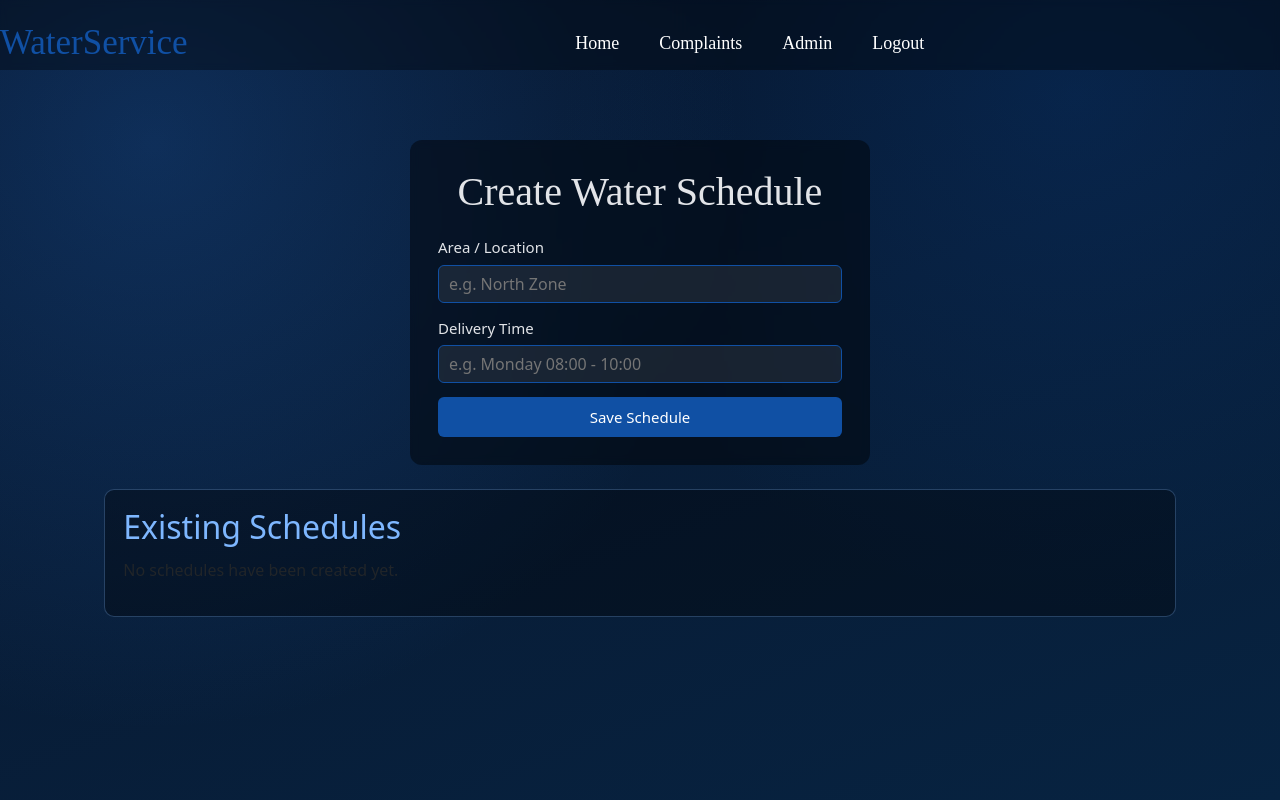
After one commit to Allankamaus/Water-Management-system, a Flask app: page /admin/schedule in a window 1280 px wide. The commit adds this page. Run offline with Flask 2, Linux system fonts and the light colour scheme; the visitor is signed in with stand-in values (Sample User, id 1); data that the repository does not hold is empty; some libraries are stand-ins or nearby versions.

Commit message:
added chedules

```diff
--- a/app.py
+++ b/app.py
@@ -1,6 +1,15 @@
 from flask import Flask, render_template, request, redirect, url_for, flash, session
 import os
-from db import verify_user, create_user, verify_admin, get_all_users
+from db import (
+    verify_user,
+    create_user,
+    verify_admin,
+    get_all_users,
+    get_all_schedules,
+    create_schedule,
+    get_schedules_for_location,
+    get_user_profile,
+)
 
 # Create the Flask application object. This is the central object used to
 # register routes, configure settings, and run the web server.
@@ -13,17 +22,28 @@ app.secret_key = os.environ.get("FLASK_SECRET", "dev-secret")
 
 @app.route("/")
 def index():
-    """Render the landing page with basic service information and delivery schedule."""
-    # Example schedule data shown on the homepage. In later iterations,
-    # this should come from a database or schedule service.
-    schedule = [
-        {"zone": "North", "date": "2026-06-20", "time": "08:00 - 10:00"},
-        {"zone": "East", "date": "2026-06-21", "time": "14:00 - 16:00"},
-    ]
+    """Render the landing page with delivery schedules based on the logged-in user's area."""
     user = None
+    schedule = get_all_schedules()
+    schedule_label = "All areas"
+
     if session.get("user_id"):
         user = {"id": session.get("user_id"), "name": session.get("user_name")}
-    return render_template("index.html", schedule=schedule, user=user, page_class="landing-page")
+        profile = get_user_profile(session.get("user_id"))
+        if profile and profile.get("user_address"):
+            schedule = get_schedules_for_location(profile["user_address"])
+            schedule_label = f"Your area ({profile['user_address']})"
+        else:
+            schedule = get_all_schedules()
+            schedule_label = "All areas"
+
+    return render_template(
+        "index.html",
+        schedule=schedule,
+        schedule_label=schedule_label,
+        user=user,
+        page_class="landing-page",
+    )
 
 
 @app.context_processor
@@ -73,7 +93,8 @@ def signup():
         name = request.form.get("name")
         email = request.form.get("email")
         password = request.form.get("password")
-        created = create_user(name, email, password)
+        address = request.form.get("address", "").strip()
+        created = create_user(name, email, password, address)
         if created:
             flash("Account created. Please sign in.")
             return redirect(url_for("signin"))
@@ -122,6 +143,32 @@ def logout():
     return redirect(url_for("index"))
 
 
+@app.route("/admin/schedule", methods=["GET", "POST"])
+def admin_schedule():
+    """Allow admins to create delivery schedules for upcoming weeks."""
+    if session.get("user_role") != "admin":
+        flash("Admin access required")
+        return redirect(url_for("signin"))
+
+    if request.method == "POST":
+        location = request.form.get("location", "").strip()
+        delivery_time = request.form.get("delivery_time", "").strip()
+
+        if location and delivery_time:
+            created = create_schedule(location, delivery_time)
+            if created:
+                flash("Water delivery schedule created successfully")
+            else:
+                flash("Could not save the new schedule")
+        else:
+            flash("Please enter both the area and time")
+
+        return redirect(url_for("admin_schedule"))
+
+    schedules = get_all_schedules()
+    return render_template("admin_schedule.html", schedules=schedules)
+
+
 @app.route("/admin")
 def admin_dashboard():
     """Render the admin dashboard showing all registered users."""
--- a/db.py
+++ b/db.py
@@ -15,6 +15,52 @@ def get_conn():
         "password": os.environ.get("DB_PASSWORD", "12345"),
     }
     return psycopg2.connect(**config)
+
+
+def ensure_schema():
+    """Create the required tables and default admin account if missing."""
+    try:
+        with get_conn() as conn:
+            with conn.cursor() as cur:
+                cur.execute(
+                    """
+                    CREATE TABLE IF NOT EXISTS admins (
+                        admin_id VARCHAR(50) PRIMARY KEY,
+                        admin_name VARCHAR(100) NOT NULL,
+                        admin_address TEXT,
+                        phone_number VARCHAR(15) NOT NULL,
+                        email VARCHAR(255) UNIQUE,
+                        username VARCHAR(50) UNIQUE,
+                        password VARCHAR(255) NOT NULL
+                    )
+                    """
+                )
+                cur.execute(
+                    """
+                    CREATE TABLE IF NOT EXISTS water_schedules (
+                        schedule_id VARCHAR(50) PRIMARY KEY,
+                        location VARCHAR(255) NOT NULL,
+                        delivery_time VARCHAR(255) NOT NULL
+                    )
+                    """
+                )
+                cur.execute(
+                    "SELECT admin_id FROM admins WHERE username = %s",
+                    ("admin",),
+                )
+                if not cur.fetchone():
+                    admin_id = f"ADMIN-{uuid.uuid4().hex[:8].upper()}"
+                    password_hash = generate_password_hash("admin")
+                    cur.execute(
+                        "INSERT INTO admins (admin_id, admin_name, admin_address, phone_number, email, username, password) VALUES (%s, %s, %s, %s, %s, %s, %s)",
+                        (admin_id, "admin", "", "0712345678", "admin@email.com", "admin", password_hash),
+                    )
+                conn.commit()
+    except Exception as e:
+        print("DB ensure_schema error:", e)
+
+
+ensure_schema()
 
 
 def verify_user(email: str, password: str):
@@ -38,7 +84,7 @@ def verify_user(email: str, password: str):
         return None
 
 
-def create_user(name: str, email: str, password: str):
+def create_user(name: str, email: str, password: str, address: str = ""):
     """Create a new user. Returns True on success, False if user exists or on error."""
     hashed = generate_password_hash(password)
     try:
@@ -54,7 +100,7 @@ def create_user(name: str, email: str, password: str):
                 user_id = f"USER-{uuid.uuid4().hex[:8].upper()}"
                 cur.execute(
                     "INSERT INTO users (user_id, user_name, user_address, phone_number, fee_balance, email, username, password) VALUES (%s, %s, %s, %s, %s, %s, %s, %s)",
-                    (user_id, name, "", "", 0.00, email, username, hashed),
+                    (user_id, name, address, "", 0.00, email, username, hashed),
                 )
                 conn.commit()
                 return True
@@ -96,3 +142,69 @@ def get_all_users():
     except Exception as e:
         print("DB get_all_users error:", e)
         return []
+
+
+def create_schedule(location: str, delivery_time: str):
+    """Create a new water delivery schedule entry."""
+    try:
+        with get_conn() as conn:
+            with conn.cursor() as cur:
+                schedule_id = f"SCH-{uuid.uuid4().hex[:8].upper()}"
+                cur.execute(
+                    "INSERT INTO water_schedules (schedule_id, location, delivery_time) VALUES (%s, %s, %s)",
+                    (schedule_id, location, delivery_time),
+                )
+                conn.commit()
+                return True
+    except Exception as e:
+        print("DB create_schedule error:", e)
+        return False
+
+
+def get_all_schedules():
+    """Return all available schedules ordered by newest entries first."""
+    try:
+        with get_conn() as conn:
+            with conn.cursor(cursor_factory=RealDictCursor) as cur:
+                cur.execute(
+                    "SELECT schedule_id, location, delivery_time FROM water_schedules ORDER BY schedule_id DESC"
+                )
+                return cur.fetchall()
+    except Exception as e:
+        print("DB get_all_schedules error:", e)
+        return []
+
+
+def get_schedules_for_location(location: str):
+    """Return schedules for a specific area, with fallback to all schedules if none match."""
+    if not location:
+        return get_all_schedules()
+    try:
+        with get_conn() as conn:
+            with conn.cursor(cursor_factory=RealDictCursor) as cur:
+                cur.execute(
+                    "SELECT schedule_id, location, delivery_time FROM water_schedules WHERE LOWER(location) = LOWER(%s) ORDER BY schedule_id DESC",
+                    (location,),
+                )
+                rows = cur.fetchall()
+                if rows:
+                    return rows
+                return get_all_schedules()
+    except Exception as e:
+        print("DB get_schedules_for_location error:", e)
+        return get_all_schedules()
+
+
+def get_user_profile(user_id: str):
+    """Fetch the logged-in user's profile details."""
+    try:
+        with get_conn() as conn:
+            with conn.cursor(cursor_factory=RealDictCursor) as cur:
+                cur.execute(
+                    "SELECT user_id, user_name, user_address, email FROM users WHERE user_id = %s",
+                    (user_id,),
+                )
+                return cur.fetchone()
+    except Exception as e:
+        print("DB get_user_profile error:", e)
+        return None
--- a/local.session.sql
+++ b/local.session.sql
@@ -14,3 +14,9 @@ CREATE TABLE admins (
 
 -- Indexing phone number for fast lookups if admins receive system alerts via SMS
 CREATE INDEX idx_admins_phone ON admins(phone_number);
+
+CREATE TABLE IF NOT EXISTS water_schedules (
+    schedule_id VARCHAR(50) PRIMARY KEY,
+    location VARCHAR(255) NOT NULL,
+    delivery_time VARCHAR(255) NOT NULL
+);
--- a/templates/admin.html
+++ b/templates/admin.html
@@ -4,6 +4,9 @@
   <div class="admin-dashboard">
     <h1>Admin Dashboard</h1>
     <p>Below is the list of all current users registered in the system.</p>
+    <div class="home-actions">
+      <a class="cn" href="{{ url_for('admin_schedule') }}">Create Delivery Schedule</a>
+    </div>
 
     {% if users %}
       <table class="table table-striped">
--- /dev/null
+++ b/templates/admin_schedule.html
@@ -0,0 +1,31 @@
+{% extends "base.html" %}
+
+{% block content %}
+  <div class="form-wrap">
+    <h1>Create Water Schedule</h1>
+    <form method="post">
+      <div class="form-group">
+        <label>Area / Location</label>
+        <input type="text" name="location" class="form-input" placeholder="e.g. North Zone" required>
+      </div>
+      <div class="form-group">
+        <label>Delivery Time</label>
+        <input type="text" name="delivery_time" class="form-input" placeholder="e.g. Monday 08:00 - 10:00" required>
+      </div>
+      <button class="form-action" type="submit">Save Schedule</button>
+    </form>
+  </div>
+
+  <div class="updates-panel">
+    <h2>Existing Schedules</h2>
+    {% if schedules %}
+      <ul class="updates-list">
+        {% for schedule in schedules %}
+          <li><strong>{{ schedule.location }}</strong> — {{ schedule.delivery_time }}</li>
+        {% endfor %}
+      </ul>
+    {% else %}
+      <p>No schedules have been created yet.</p>
+    {% endif %}
+  </div>
+{% endblock %}
--- a/templates/signup.html
+++ b/templates/signup.html
@@ -13,6 +13,10 @@
         <input type="email" name="email" class="form-input" required>
       </div>
       <div class="form-group">
+        <label>Area / Location</label>
+        <input type="text" name="address" class="form-input" placeholder="e.g. North Zone" required>
+      </div>
+      <div class="form-group">
         <label>Password</label>
         <input type="password" name="password" class="form-input" required>
       </div>
```
Also changed, not shown: templates/index.html (+10 -5 lines), 1 other file.
